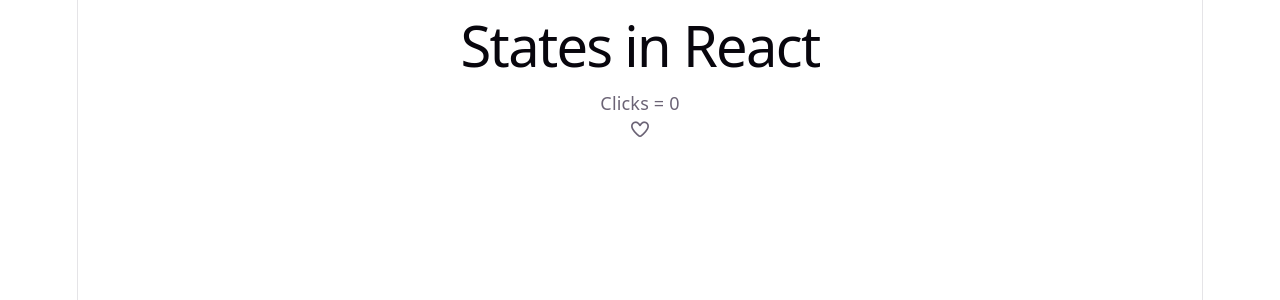
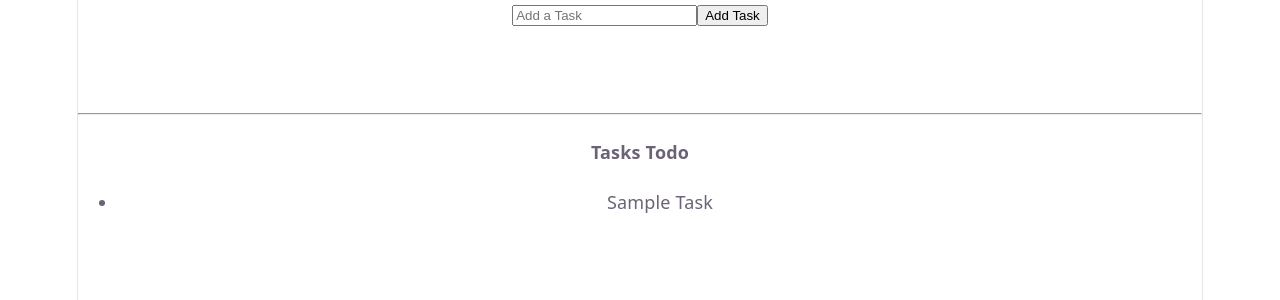
Before and after one commit to Princedeve/React, a React (Vite) app in the folder react-state-class/: page / in a window 1280 px wide. Shown: the top 300 px of the page. Built offline with nearby package versions, Linux system fonts and the light colour scheme.

Commit message:
update code

```diff
--- a/react-state-class/src/App.jsx
+++ b/react-state-class/src/App.jsx
@@ -1,12 +1,13 @@
 import './App.css';
 import Counter from "./Counter";
 import LikeButton from "./LikeButton";
+import LudoBoard from "./LudoBoard";
+import TodoList from "./TodoList";
 
 function App() {
   return (
   <>
-  <h1>States in React</h1>
-  <LikeButton />
+  <TodoList />
   </>
    );
 }
--- a/react-state-class/src/Counter.jsx
+++ b/react-state-class/src/Counter.jsx
@@ -1,11 +1,14 @@
 import { useState } from "react";
 
 export default function Counter() {
-    let [count, setCount] = useState(0);
+    let [count, setCount] = useState(0); //initialization
+    console.log("Component is rendered");
+    console.log(`count = ${count}`);
 
     let incCount = () =>{
         setCount(count+1);
-    }
+        console.log(`inside incCount, count = ${count}`);
+    };
 
     return (
         <div>
--- a/react-state-class/src/LikeButton.jsx
+++ b/react-state-class/src/LikeButton.jsx
@@ -2,7 +2,7 @@ import { useState } from "react";
 
 export default function LikeButton(){
     let [isLiked, setIsLiked] = useState(false);
-    let [click, setClicks] = useState(0);
+    let [click, setClicks] = useState(0); //initialization
 
     let toggleLike = () => {
         setIsLiked(!isLiked);
@@ -13,7 +13,7 @@ export default function LikeButton(){
 
     return (
         <div>
-            <p>Clicks = {click}</p>
+            <p>Clicks = {click} </p>
             <p onClick={toggleLike}>
                 {isLiked ? (
                     <i className="fa-solid fa-heart" style={likeStyle}></i>
--- /dev/null
+++ b/react-state-class/src/LudoBoard.jsx
@@ -0,0 +1,54 @@
+import { useState } from "react";
+
+export default function LudoBoard() {
+    let [moves, setMoves] = useState({ blue: 0, yellow: 0, green: 0, red: 0});
+    let [count, setCount] = useState(0);
+    let updateBlue = () => {
+        setMoves((prevMoves) => {
+           return {
+            ...prevMoves, //if we want to update object so we need to spread the previous object and then update the value of the key we want to update
+            blue: prevMoves.blue + 1
+        }
+    });
+    };
+      let updateYellow = () => {
+        setMoves((prevMoves) => {
+           return {
+            ...prevMoves,
+            yellow: prevMoves.yellow + 1
+        }
+    });
+    };
+      let updateGreen = () => {
+        setMoves((prevMoves) => {
+           return {
+            ...prevMoves,
+            green: prevMoves.green + 1
+        }
+    });
+    };
+      let updateRed = () => {
+        setMoves((prevMoves) => {
+           return {
+            ...prevMoves,
+            red: prevMoves.red + 1
+        }
+    });
+    };
+
+    return (
+        <div>
+            <p>Game Begins!</p>
+            <div className="board">
+                <p>Blue Moves = {moves.blue}</p>
+                <button style={{backgroundColor: "blue"}} onClick={updateBlue}>+1</button>
+                <p>Yellow Moves = {moves.yellow}</p>
+                <button style={{backgroundColor: "yellow", color: "black"}} onClick={updateYellow}>+1</button>
+                <p>Green Moves = {moves.green}</p>
+                <button style={{backgroundColor: "green"}} onClick={updateGreen}>+1</button>
+                <p>Red Moves = {moves.red}</p>
+                <button style={{backgroundColor: "red"}} onClick={updateRed}>+1</button>
+            </div>
+        </div>
+    )
+}
--- /dev/null
+++ b/react-state-class/src/TodoList.jsx
@@ -0,0 +1,36 @@
+import { useState } from "react";
+
+export default function TodoList() {
+    let [tasks, setTasks] = useState(["Sample Task"]);
+    let [newTodo, setNewTodo] = useState("");
+
+    let addNewTask = () => {
+        setTasks([...tasks, newTodo]);
+        setNewTodo("");
+    };
+    let updateTodoValue = (event) => {
+        setNewTodo(event.target.value);
+    }
+
+    return (
+        <div>
+            <input placeholder="Add a Task" value={newTodo} onChange={updateTodoValue}></input>
+            <button onClick={addNewTask}>Add Task</button>
+            <br></br>
+            <br></br>
+            <br></br>
+            <br></br>
+
+            <hr></hr>
+            <h4>Tasks Todo</h4>
+            <ul>
+                {
+                    tasks.map((task) => (
+                       <li>{task}</li>
+                    ))
+                }
+            </ul>
+
+        </div>
+    )
+}
```
Also changed, not shown: 1 other file (tests, documents, lock files or other folders).
